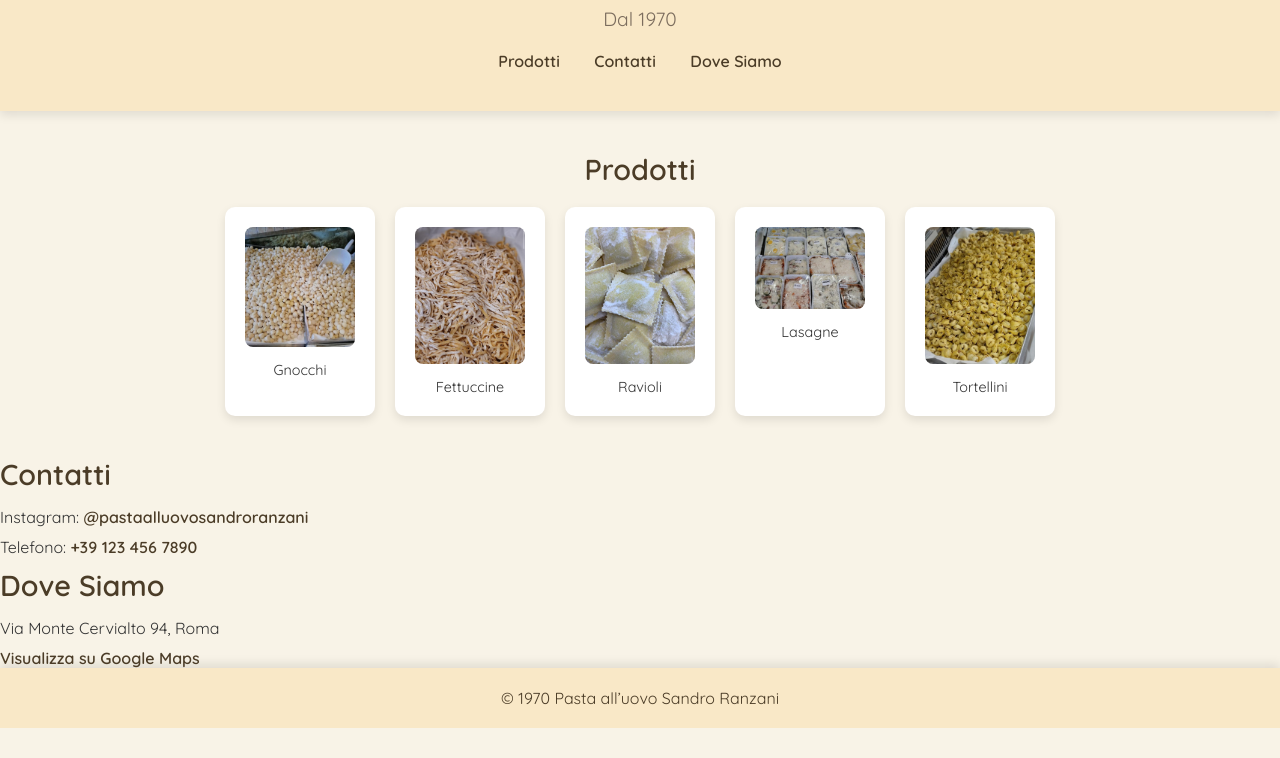
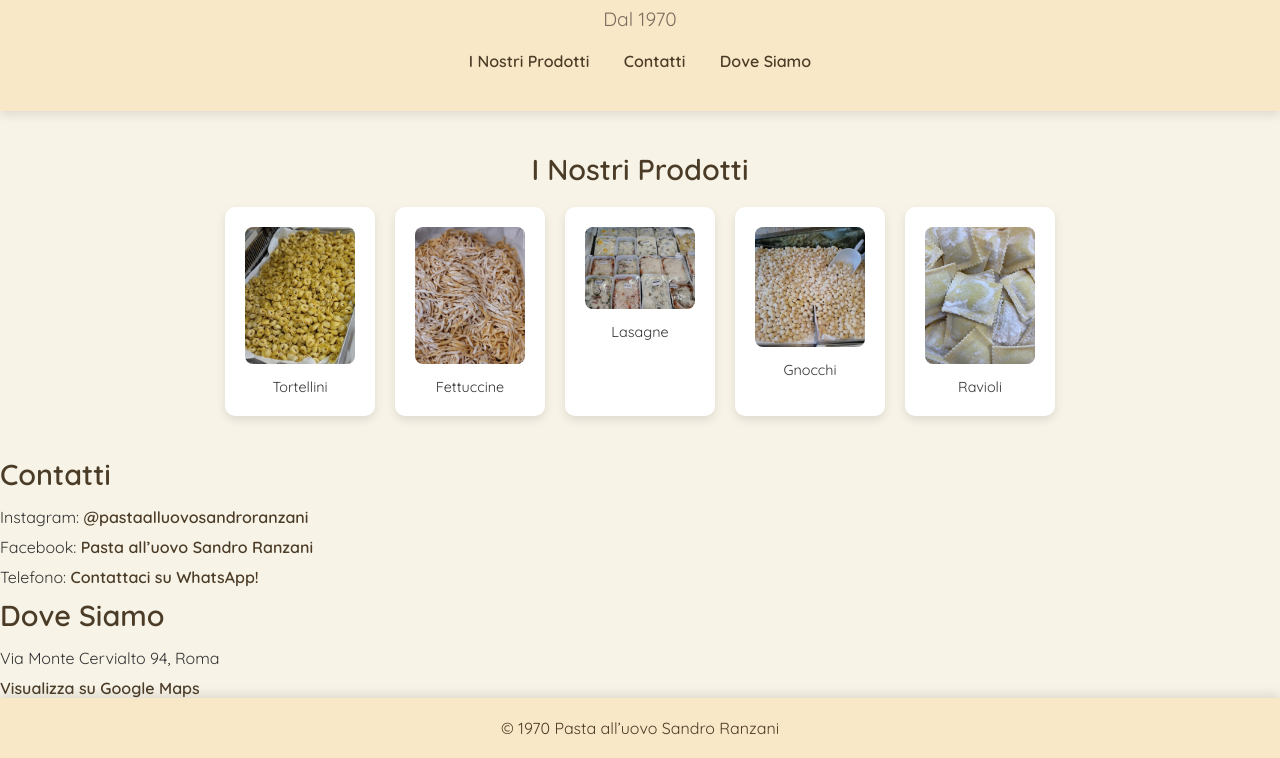
Before and after one commit to Mattia1234567/Pasta-alluovo-ranzani, a plain HTML site: page index.html in a window 1280 px wide. Shown: the part 87-845 px from the top of the page. Before the commit the page ends 815 px from the top, so only its background shows below. Drawn offline with Linux system fonts and the light colour scheme.

Commit message:
Update index.html

```diff
--- a/index.html
+++ b/index.html
@@ -14,7 +14,7 @@
         <h1>Pasta all’uovo Sandro Ranzani</h1>
         <p>Dal 1970</p>
         <nav>
-            <a href="#prodotti">Prodotti</a>
+            <a href="#prodotti">I Nostri Prodotti</a>
             <a href="#contatti">Contatti</a>
             <a href="#dove-siamo">Dove Siamo</a>
         </nav>
@@ -22,27 +22,27 @@
 
     <!-- Sezione Prodotti -->
     <section id="prodotti">
-        <h2>Prodotti</h2>
+        <h2>I Nostri Prodotti</h2>
         <div class="product-gallery">
             <div class="product-item">
-                <img src="gnocchi.jpg" alt="gnocchi" class="product-image">
+                <img src="tortellini.jpg" alt="Tortellini" class="product-image">
+                <p>Tortellini</p>
+            </div>
+            <div class="product-item">
+                <img src="fettuccine.jpg" alt="Fettuccine" class="product-image">
+                <p>Fettuccine</p>
+            </div>
+            <div class="product-item">
+                <img src="lasagne.jpg" alt="Lasagne" class="product-image">
+                <p>Lasagne</p>
+            </div>
+            <div class="product-item">
+                <img src="gnocchi.jpg" alt="Gnocchi" class="product-image">
                 <p>Gnocchi</p>
             </div>
             <div class="product-item">
-                <img src="fettuccine.jpg" alt="fettuccine" class="product-image">
-                <p>Fettuccine</p>
-            </div>
-            <div class="product-item">
-                <img src="ravioli.jpg" alt="ravioli" class="product-image">
+                <img src="ravioli.jpg" alt="Ravioli" class="product-image">
                 <p>Ravioli</p>
-            </div>
-            <div class="product-item">
-                <img src="lasagne.jpg" alt="lasagne" class="product-image">
-                <p>Lasagne</p>
-            </div>
-            <div class="product-item">
-                <img src="tortellini.jpg" alt="tortellini" class="product-image">
-                <p>Tortellini</p>
             </div>
         </div>
     </section>
@@ -51,7 +51,8 @@
     <section id="contatti">
         <h2>Contatti</h2>
         <p>Instagram: <a href="https://www.instagram.com/pastaalluovosandroranzani" target="_blank">@pastaalluovosandroranzani</a></p>
-        <p>Telefono: <a href="tel:+391234567890">+39 123 456 7890</a></p>
+        <p>Facebook: <a href="https://www.facebook.com/pastaalluovosandroranzani" target="_blank">Pasta all’uovo Sandro Ranzani</a></p>
+        <p>Telefono: <a href="https://wa.me/391234567890" target="_blank">Contattaci su WhatsApp!</a></p>
     </section>
 
     <!-- Sezione Dove Siamo -->
@@ -64,7 +65,5 @@
     <footer>
         <p>&copy; 1970 Pasta all’uovo Sandro Ranzani</p>
     </footer>
-
-    <script src="script.js"></script>
 </body>
 </html>
```
